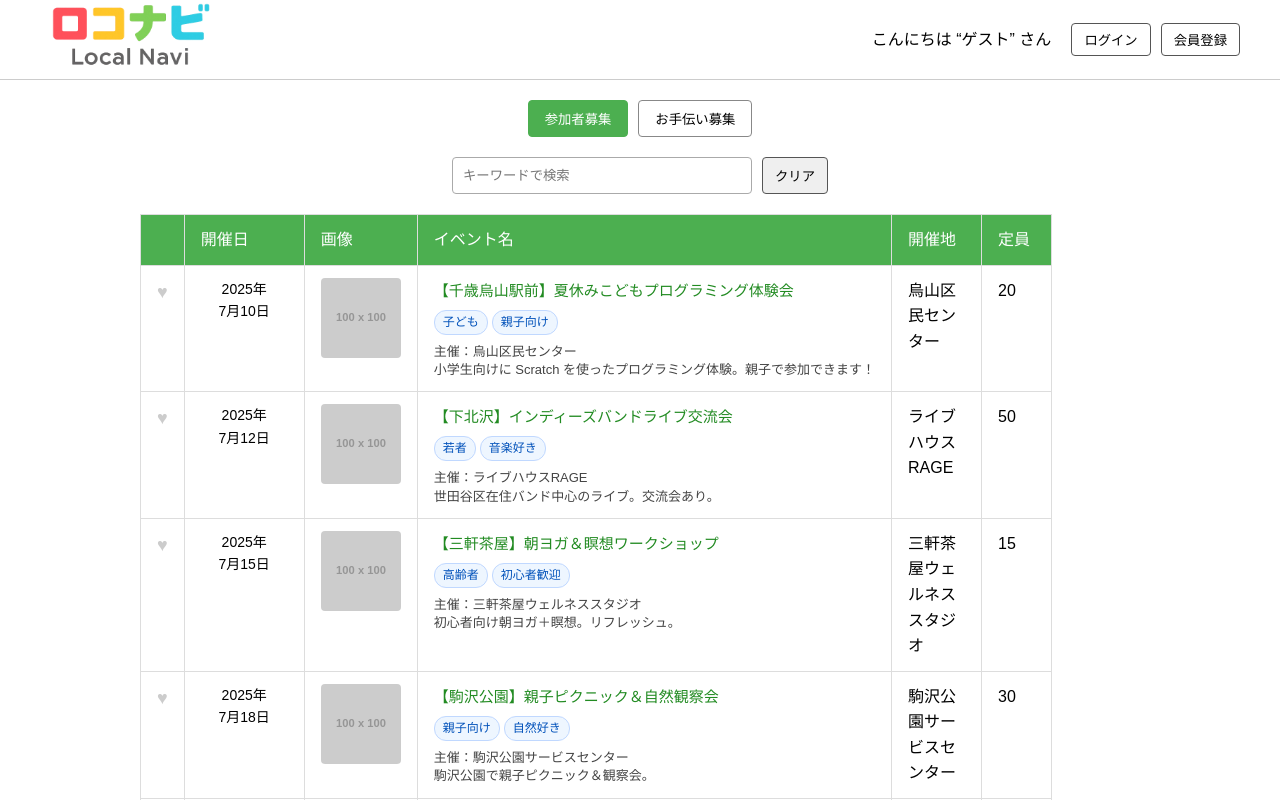
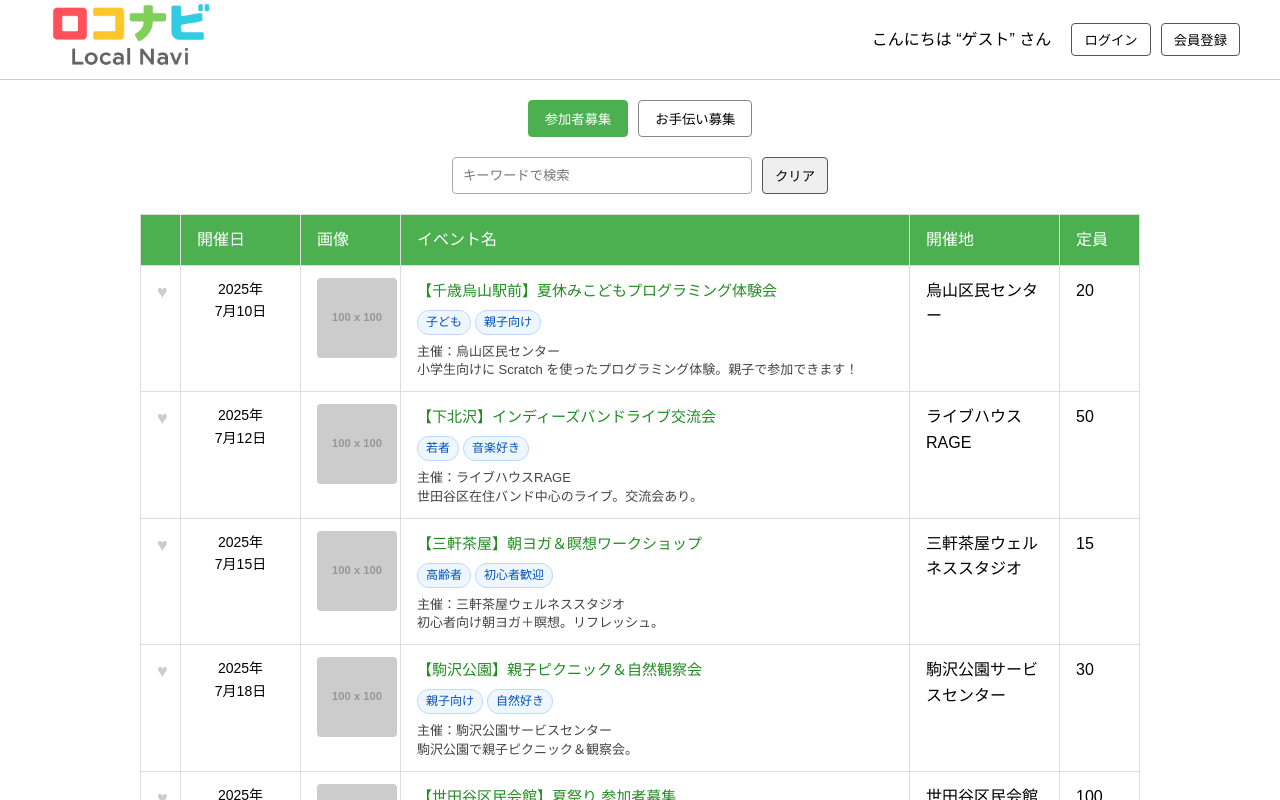
Before and after one commit to sueno2025/event-app, a React (Create React App) app: page / in a window 1280 px wide. Shown: the top 800 px of the page. Built offline with nearby package versions, Linux system fonts and the light colour scheme.

Commit message:
レスポンシブ対応2

```diff
--- a/src/App.css
+++ b/src/App.css
@@ -307,13 +307,48 @@ body { font-family: sans-serif; line-height: 1.6; }
   .pagination button {
     padding: 6px 10px;
   }
+  .detail-image {
+    width: 100%;
+    max-width: 360px;
+    height: auto;
+    margin: 12px auto;
+    border-radius: 4px;
+  }
 }
 
 /* ────────── レスポンシブ PC大画面 1200px以上 ────────── */
 @media (min-width: 1200px) {
-
+  /* 全体余白 */
   .header,
   .footer-container {
     padding: 0 40px;
   }
+
+  /* 一覧テーブルを常に100%幅で固定レイアウトに */
+  .event-table {
+    display: table;
+    width: 100%;
+    table-layout: fixed;  /* 列幅の再計算を防止 */
+    overflow-x: visible;
+  }
+  .detail-image {
+    width: 100%;
+    max-width: 360px;
+    height: auto;
+    margin: 12px auto;
+    border-radius: 4px;
+  }
+
+  /* 各列の固定幅設定（合計が100%を超えないように調整） */
+  .th-fav { width: 40px; }
+  .th-date { width: 120px; }
+  .th-image { width: 100px; }
+  .th-location { width: 150px; }
+  .th-capacity { width: 80px; }
+
+  /* イベント名列は残り幅を使う */
+  .th-title {
+    /* 明示的にパーセンテージを指定してもOKです */
+    /* width: calc(100% - (40px + 120px + 100px + 150px + 80px)); */
+  }
 }
```
